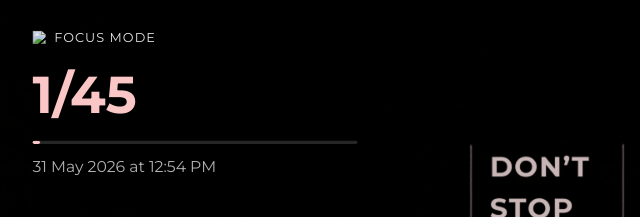
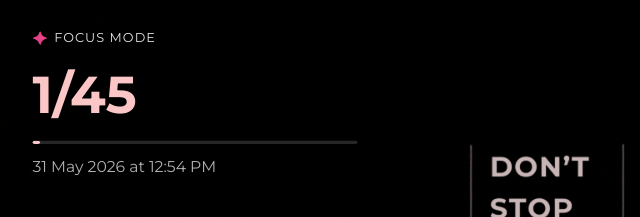
Before and after one commit to San-06/mac-customised-wallpaper, a plain HTML site: page index.html in a window 1280 px wide. Shown: the part 216-433 px from the top of the page, 160-800 px from the left. Drawn offline with Linux system fonts and the light colour scheme.

Commit message:
Fix image tag formatting in focus mode box

```diff
--- a/index.html
+++ b/index.html
@@ -21,7 +21,7 @@
     <!-- Focus Box Overlay (Masks Static Focus Box) -->
     <div class="focus-mode-box">
       <div class="focus-header">
-        <img src="images/ChatGPT Image May 31, 2026, 11_27_05 AM.png" alt="Sparkle" class="sparkle-icon">
+        <img src="ChatGPT Image May 31, 2026, 11_27_05 AM.png" alt="Sparkle" class="sparkle-icon">
         <span>FOCUS MODE</span>
       </div>
       <div id="countdown" class="countdown-display">1/45</div>
```
